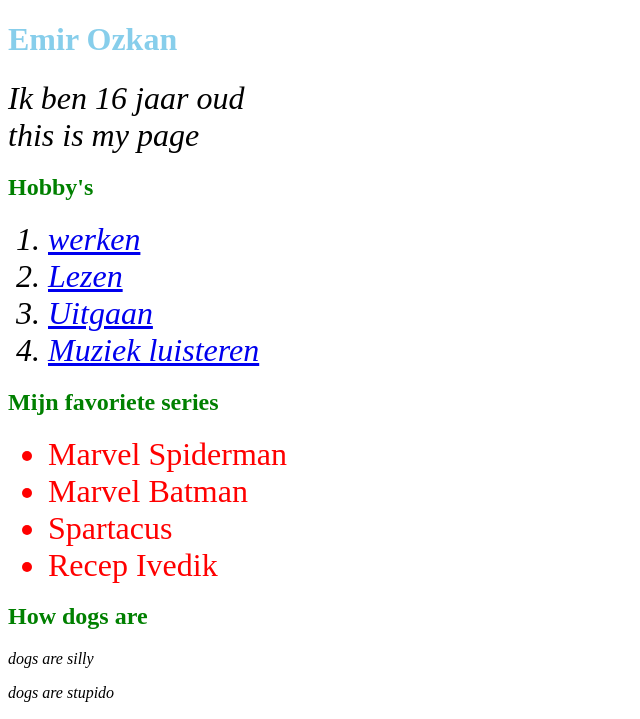
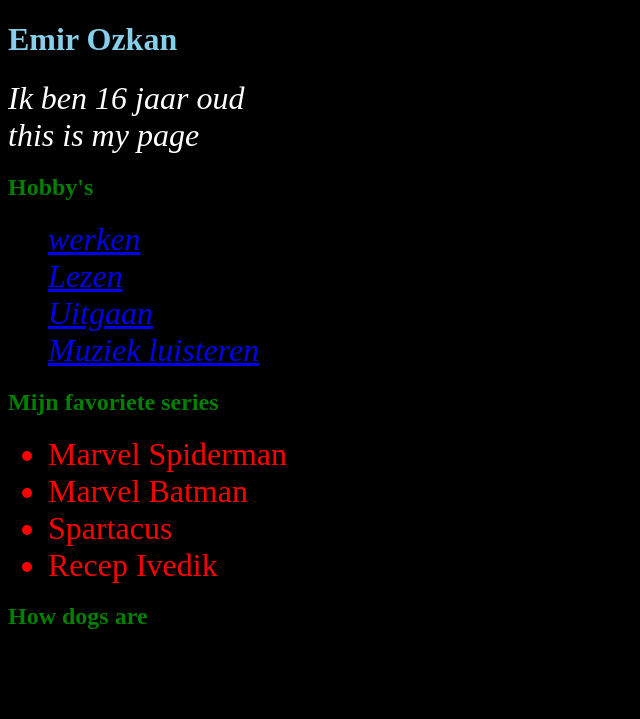
Before and after one commit to EmirOzkan/De-beste-tekst-def0f126, a plain HTML site: page index.html in a window 1280 px wide. Shown: the top 719 px of the page, without its empty margins (0-640 px from the left). Drawn offline with Linux system fonts and the light colour scheme.

Commit message:
Uitwerking van de exercise

```diff
--- a/index.html
+++ b/index.html
@@ -8,8 +8,8 @@
   <body>
   	<h1 class="skyblue">Emir Ozkan</h1>
     <em>
-  	<span>Ik ben 16 jaar oud</span><br>
-    <span>this is my page</span>
+  	<span class="white">Ik ben 16 jaar oud</span><br>
+    <span class="white">this is my page</span>
   </em>
     <h2 class="green">Hobby's</h2>
 <em>
--- a/style.css
+++ b/style.css
@@ -21,3 +21,11 @@ span{
 .green{
 	color: green;
 }
+
+.white{
+	color: white;
+}
+
+body{
+	background-color: black;
+}
```
